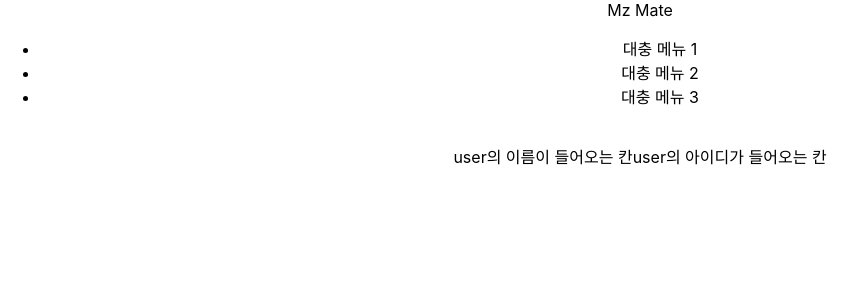
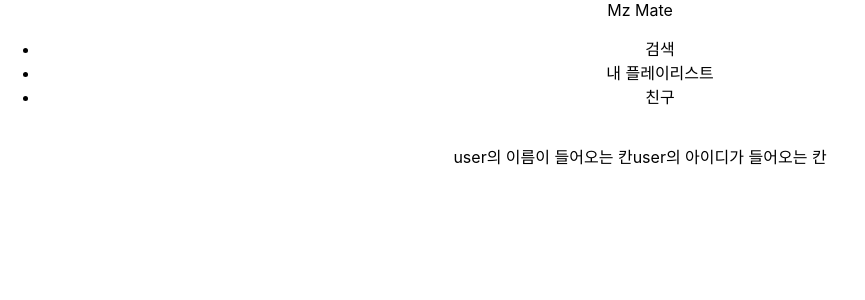
Before and after one commit to Minminjamin/muse-mate, a React (Create React App) app: page / in a window 1280 px wide. Shown: the top 300 px of the page, without its empty margins (0-865 px from the left). Built offline with nearby package versions, Linux system fonts and the light colour scheme.

Commit message:
refact : map으로 변경

```diff
--- a/src/components/SideBar/SideMenuList.tsx
+++ b/src/components/SideBar/SideMenuList.tsx
@@ -1,12 +1,28 @@
 import React from "react";
 
 const SideMenuList = () => {
+  const menuList = [
+    {
+      name: "검색",
+      url: "search",
+    },
+    {
+      name: "내 플레이리스트",
+      url: "playList",
+    },
+    { name: "친구", url: "friend" },
+  ];
+
   return (
-    <ul>
-      <li>대충 메뉴 1</li>
-      <li>대충 메뉴 2</li>
-      <li>대충 메뉴 3</li>
-    </ul>
+    <>
+      <ul>
+        {menuList.map((item) => (
+          <li key={item.name}>
+            <span>{item.name}</span>
+          </li>
+        ))}
+      </ul>
+    </>
   );
 };
 
```
